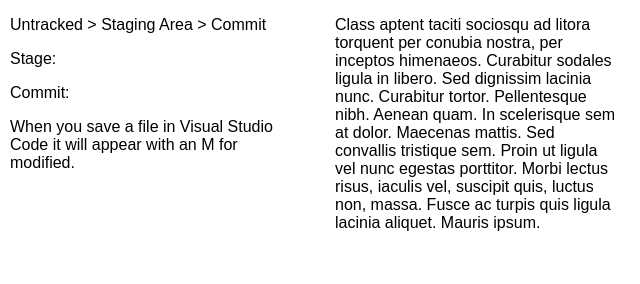
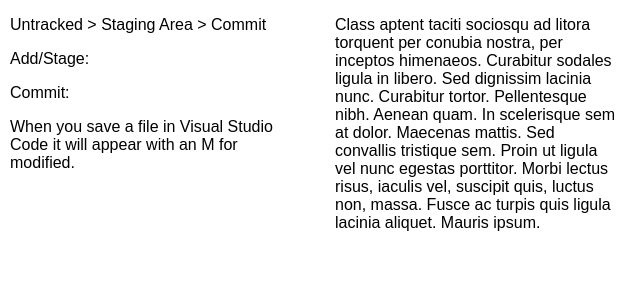
Before and after one commit to mustbebuilt/myGitPagesTest, a plain HTML site: page index.html in a window 1280 px wide. Shown: the part 390-674 px from the top of the page, 0-640 px from the left. Drawn offline with Linux system fonts and the light colour scheme.

Commit message:
Added GitHub Text

```diff
--- a/index.html
+++ b/index.html
@@ -45,7 +45,7 @@
             <div><img src="images/grid-art.png" alt="Grid Art" /></div>
             <h3>Some Article One</h3>
             <p>Untracked &gt; Staging Area &gt; Commit</p>
-            <p>Stage:</p>
+            <p>Add/Stage:</p>
             <p>Commit:</p>
             <p>
               When you save a file in Visual Studio Code it will appear with an
```
